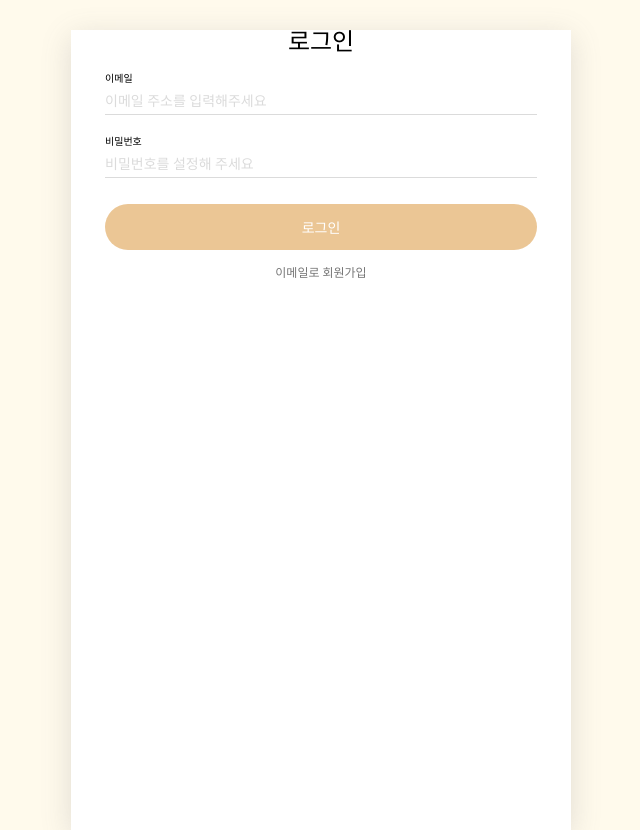
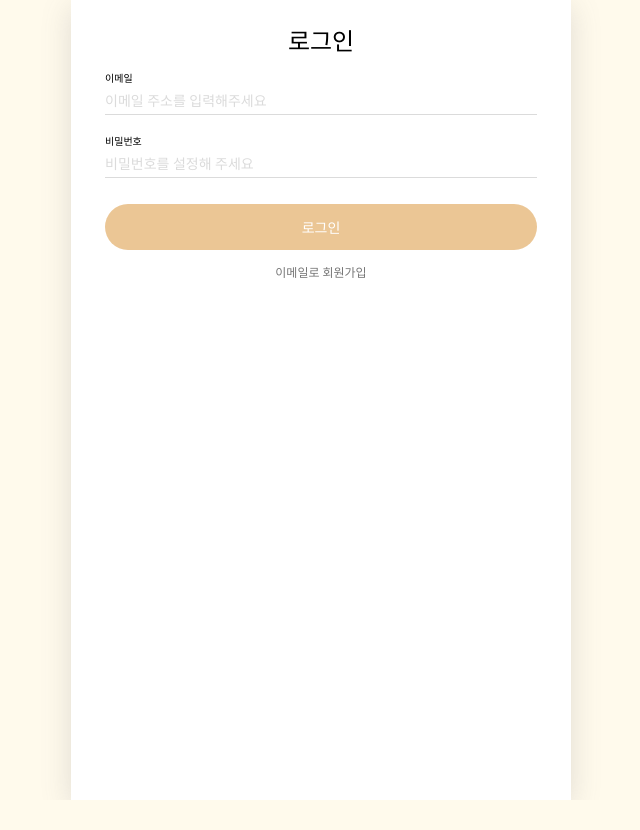
Before and after one commit to 13oosters/project-sns-react, a React (Create React App) app: page /login in a window 1280 px wide. Shown: the whole page, without its empty margins (319-959 px from the left). After the commit the page ends 800 px from the top, so only its background shows below. Built offline with nearby package versions, Linux system fonts and the light colour scheme; no server answers.

Commit message:
design: 공통작업 폼 타이틀 #38

```diff
--- a/src/components/style/form/TitleH2.js
+++ b/src/components/style/form/TitleH2.js
@@ -1,7 +1,7 @@
 import styled from "styled-components";
 
 const TitleH2 = styled.h2`
-  margin-top: 3rem;
+  padding-top: 3rem;
   text-align: center;
   font-size: 2.4rem;
   font-weight: ${(props) => props.theme.mediumFontWeight};
```
